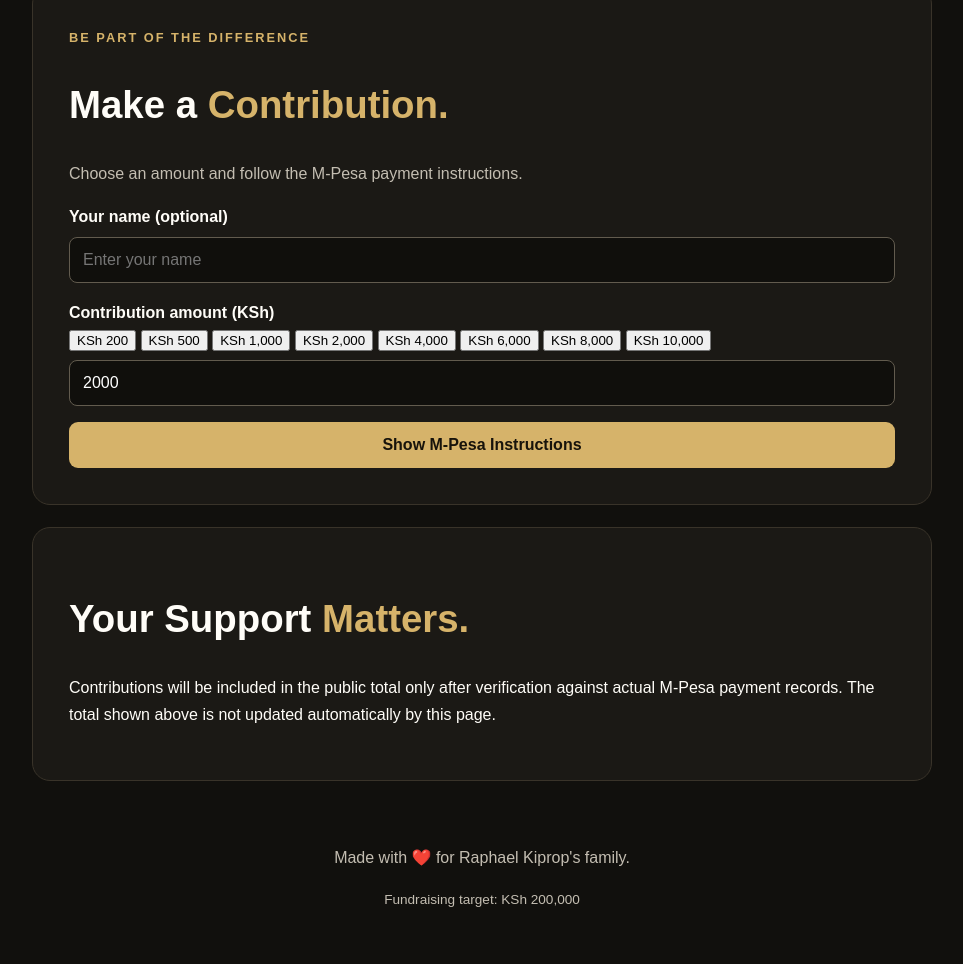
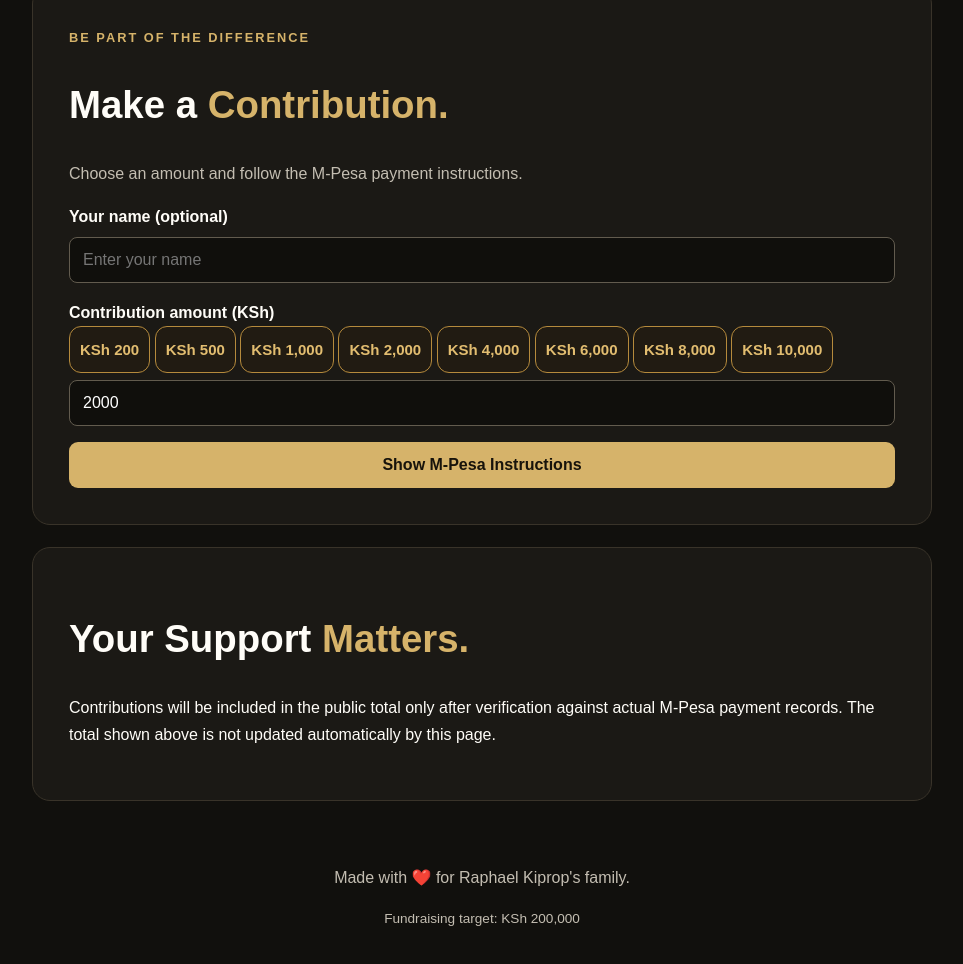
Before and after one commit to cherrycr7/Raphael_fundraiser, a plain HTML site: page index.html in a window 1280 px wide. Shown: the part 1511-2475 px from the top of the page, without its empty margins (158-1121 px from the left). Drawn offline with Linux system fonts and the light colour scheme.

Commit message:
Update index.html

```diff
--- a/index.html
+++ b/index.html
@@ -568,3 +568,24 @@ document.addEventListener("DOMContentLoaded", function () {
   </script>
 </body>
 </html>
+<style>
+.contribution-buttons button {
+  background: #211b12 !important;
+  color: #e2bd70 !important;
+  border: 1px solid #b58a3c !important;
+  border-radius: 12px !important;
+  padding: 14px 10px !important;
+  font-weight: 700 !important;
+  font-size: 15px !important;
+  cursor: pointer;
+  transition: all 0.25s ease;
+}
+
+.contribution-buttons button:hover,
+.contribution-buttons button.active {
+  background: #d8b568 !important;
+  color: #17130c !important;
+  border-color: #f0d18a !important;
+  box-shadow: 0 0 10px rgba(216, 181, 104, 0.25);
+}
+</style>
```
